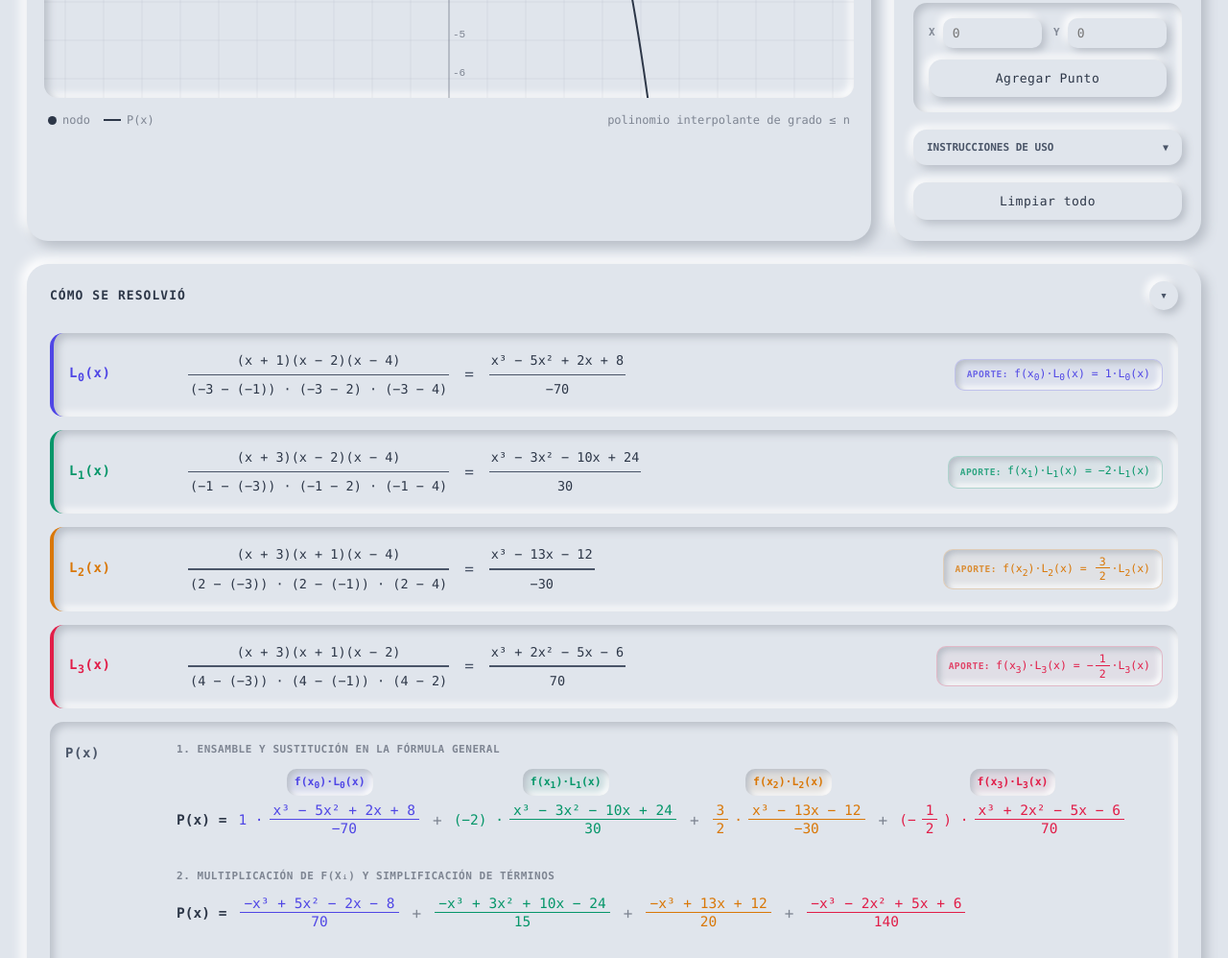
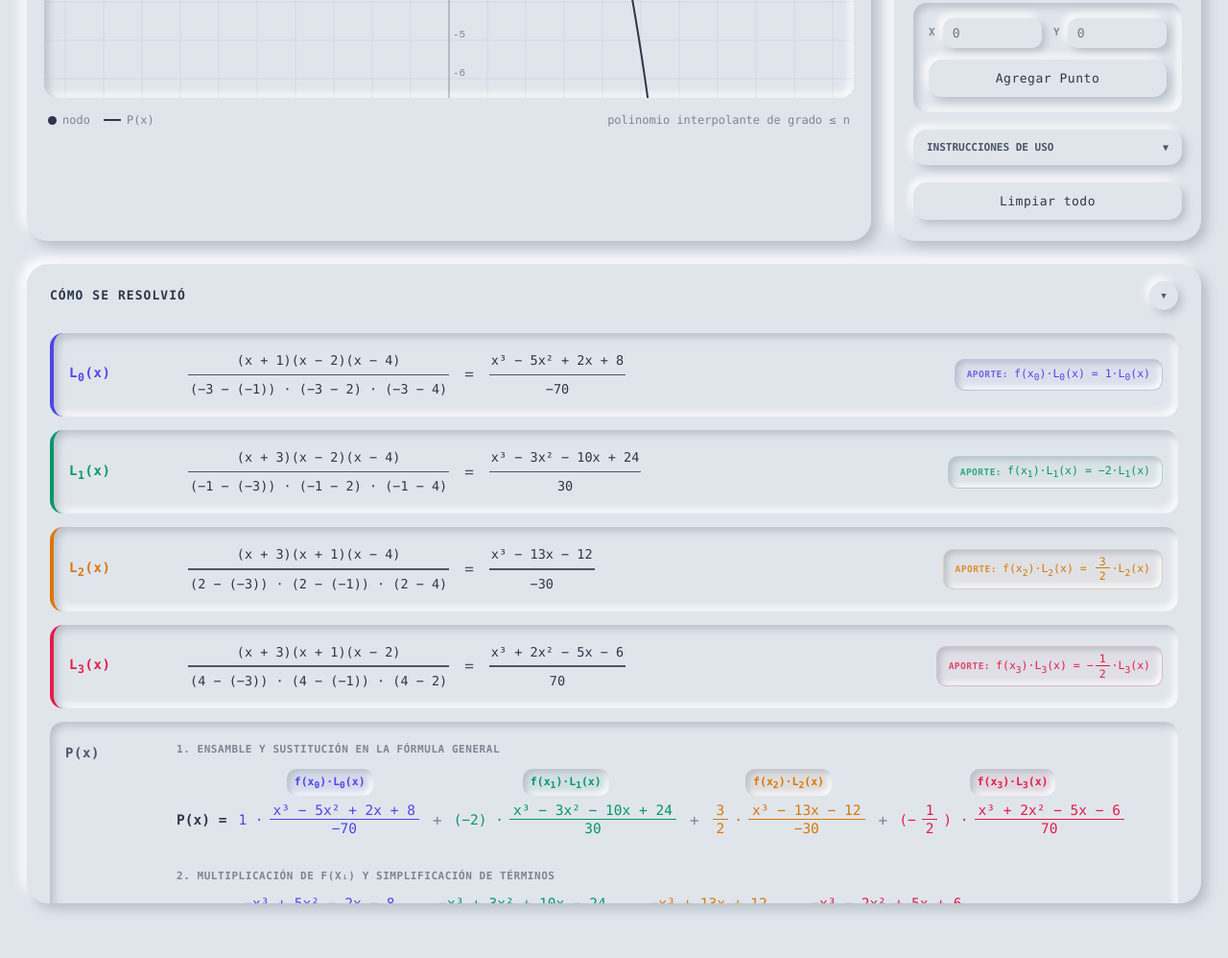
Before and after one commit to VonLunaCode/MathGrpahLarange, a website built with Vite: page index.html in a window 1280 px wide. Shown: the part 834-1832 px from the top of the page at 96% size. After the commit the page ends 1803 px from the top, so only its background shows below. Built offline with nearby package versions, Linux system fonts and the light colour scheme.

Commit message:
fix: scroll in calculate

```diff
--- a/index.html
+++ b/index.html
@@ -209,10 +209,13 @@
         display: flex;
         flex-direction: column;
         gap: 14px;
-        max-height: 1600px;
+        max-height: 600px;
+        overflow-y: auto;
         transition: max-height 320ms ease, padding 220ms ease, opacity 220ms ease;
         opacity: 1;
       }
+      .math-body::-webkit-scrollbar { width: 8px; }
+      .math-body::-webkit-scrollbar-thumb { background: var(--shadow-dark); border-radius: 4px; }
       #math-section.collapsed .math-body { max-height: 0; padding-top: 0; padding-bottom: 0; opacity: 0; pointer-events: none; }
 
       .math-placeholder { padding: 18px 20px; border-radius: var(--r-md); box-shadow: var(--inset); color: var(--ink-soft); font-size: 13px; line-height: 1.7; }
```
